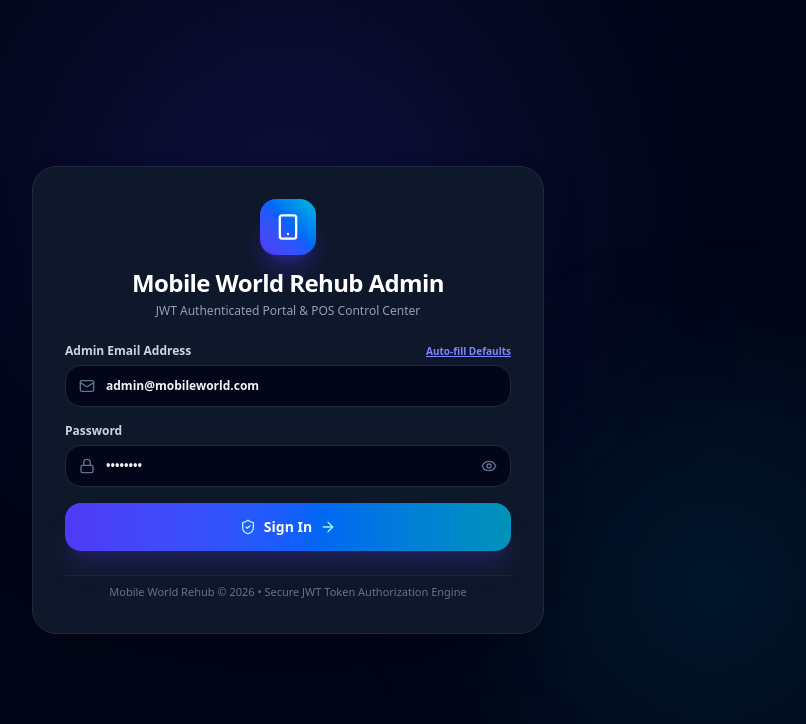
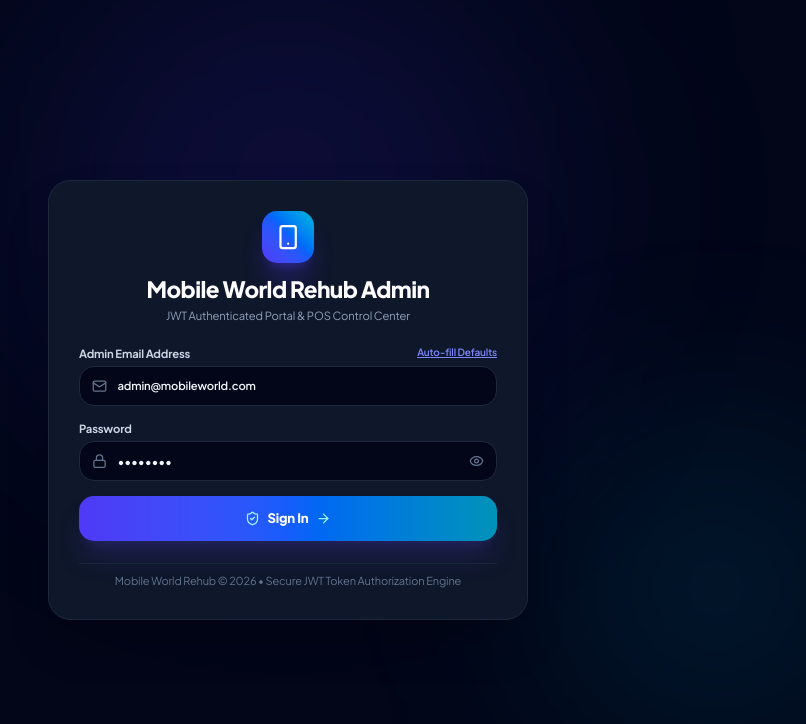
Before and after one commit to godwinrobby/Mobile-World-Admin, a React (Vite) app: page /#/login in a window 1280 px wide. Shown: the top 724 px of the page, without its empty margins (352-1158 px from the left). Built offline with nearby package versions, Linux system fonts and the light colour scheme.

Commit message:
style: apply Plus Jakarta Sans font family
Update global typography to use Plus Jakarta Sans to enhance visual consistency and readability across the application.

```diff
--- a/index.html
+++ b/index.html
@@ -4,6 +4,9 @@
     <meta charset="UTF-8" />
     <meta name="viewport" content="width=device-width, initial-scale=1.0" />
     <title>Mobile World Care & Digital Store</title>
+    <link rel="preconnect" href="https://fonts.googleapis.com">
+    <link rel="preconnect" href="https://fonts.gstatic.com" crossorigin>
+    <link href="https://fonts.googleapis.com/css2?family=Plus+Jakarta+Sans:wght@400;500;600;700;800&display=swap" rel="stylesheet">
   </head>
   <body>
     <div id="root"></div>
--- a/src/index.css
+++ b/src/index.css
@@ -1,4 +1,15 @@
 @import "tailwindcss";
+
+@layer base {
+  html, body {
+    font-family: 'Plus Jakarta Sans', system-ui, -apple-system, BlinkMacSystemFont, 'Segoe UI', Roboto, sans-serif;
+    font-size: 15px;
+    line-height: 1.6;
+    letter-spacing: -0.01em;
+    -webkit-font-smoothing: antialiased;
+    -moz-osx-font-smoothing: grayscale;
+  }
+}
 
 /* Hide scrollbar for Chrome, Safari, Opera, Edge, and Firefox globally in side popups, panels, and containers */
 .no-scrollbar::-webkit-scrollbar,
```
